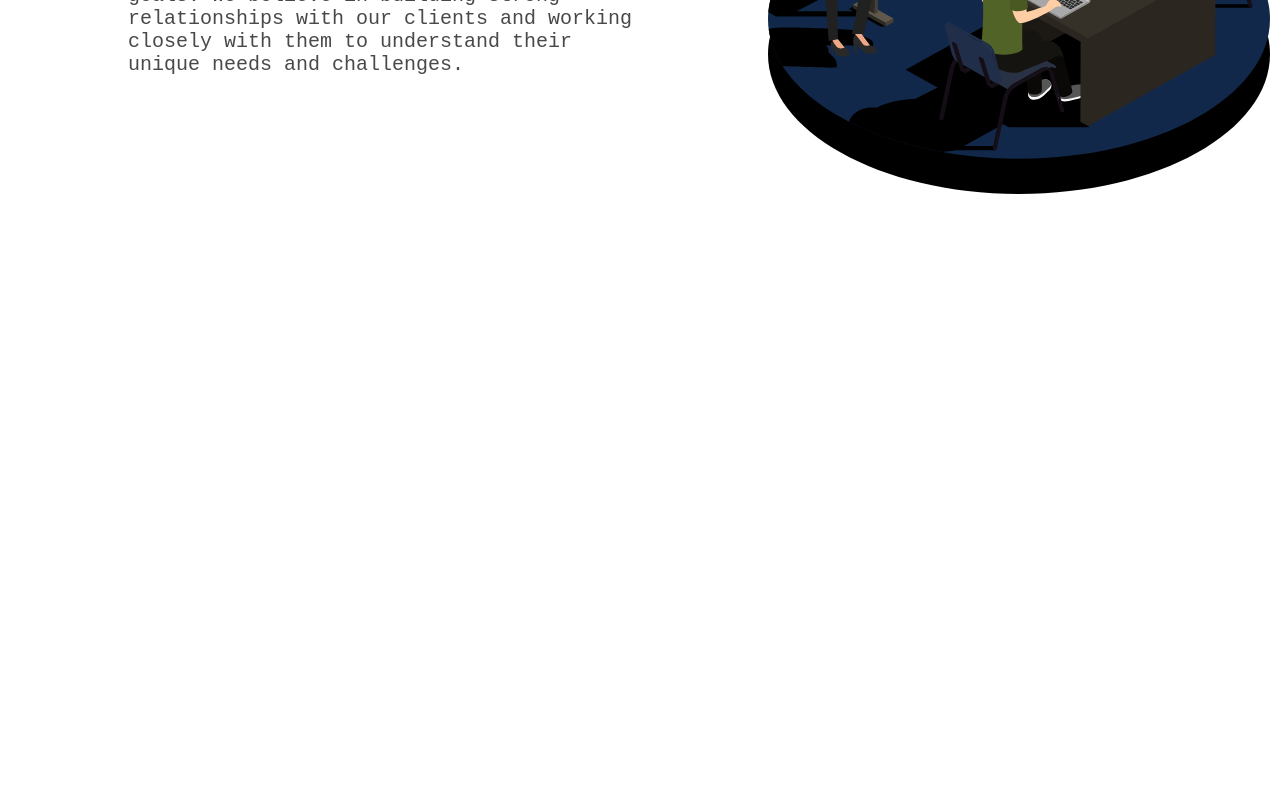
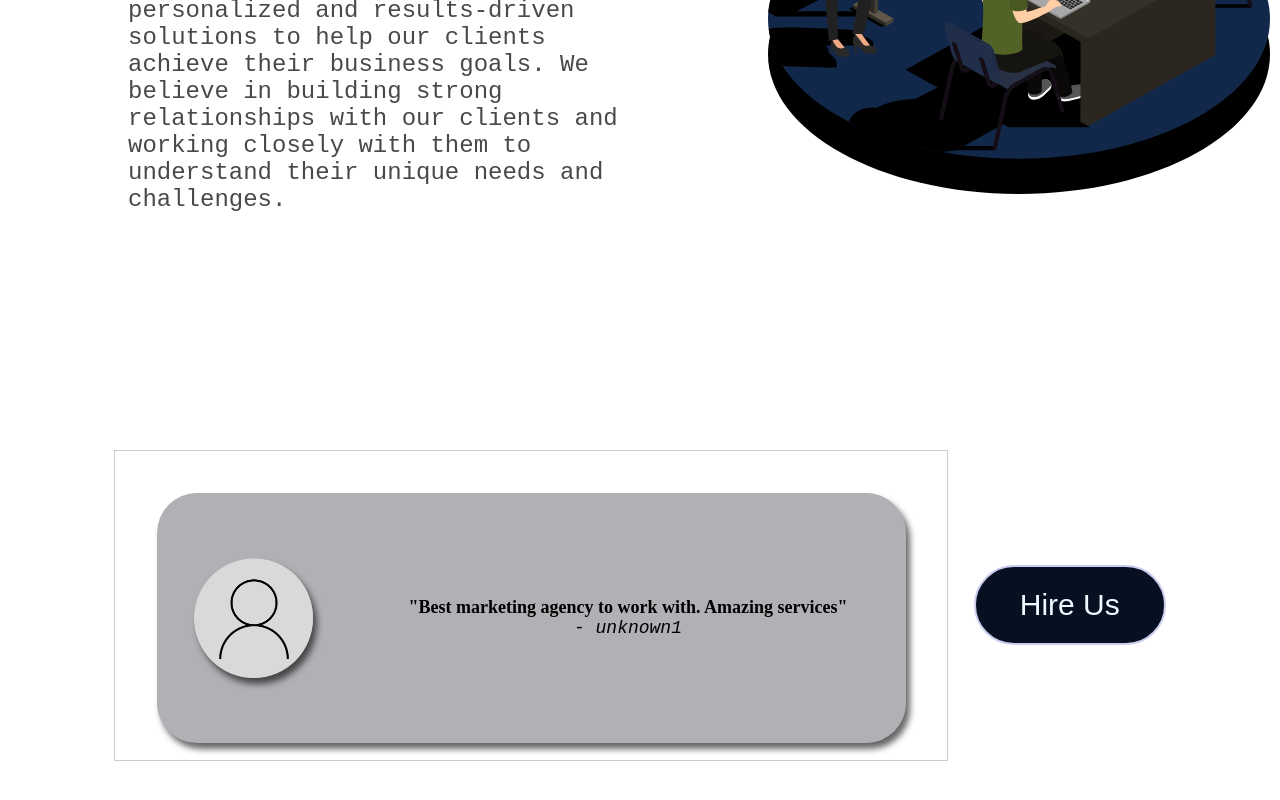
Before and after one commit to PaulTeshome/spira-site, a React (Create React App) app in the folder spira/: page / in a window 1280 px wide. Shown: the part 6873-7673 px from the top of the page. Before the commit the page ends 7141 px from the top, so only its background shows below. Built offline with nearby package versions, Linux system fonts and the light colour scheme.

Commit message:
update testimonial section
updating testimonial section in about us

```diff
--- a/spira/src/components/AboutUs.css
+++ b/spira/src/components/AboutUs.css
@@ -30,7 +30,7 @@
     width: 40%;
     justify-content: center;
     font-family: Glegoo;
-    font-size: 20px;
+    font-size: 24px;
     font-family:'Courier New', Courier, monospace;
     font-style: normal;
     color: rgb(73, 73, 73);
@@ -40,4 +40,112 @@
     display: flex;
     flex-direction: row;
     flex-wrap: wrap;
+    margin-top: 5%;
+    width: 100%;
+    height: 400px;
+    align-items: center;
+    justify-content: center;
+    overflow: hidden;
 }
+
+.testimonials-scroller{
+    display: flex;
+    flex-direction: column;
+    flex-shrink: 0%;
+    width:65%;
+    height: 270px;
+    margin-right: 2%;
+    padding-bottom: 3%;
+    align-items: center;
+    overflow-y: auto ;
+    overflow-x: hidden;
+    border: solid 1px rgba(0, 0, 0,.2);
+}
+
+.testimonials-scroller::-webkit-scrollbar{
+    width: 4px;
+}
+
+.testimonials-scroller::-webkit-scrollbar-track {
+    -webkit-box-shadow: inset 0 0 6px rgba(0,0,0,0.1);
+    -webkit-border-radius: 10px;
+    border-radius: 10px;
+}
+
+/* Handle */
+.testimonials-scroller::-webkit-scrollbar-thumb {
+    -webkit-border-radius: 10px;
+    border-radius: 10px;
+    background: rgba(22, 0, 110, 0.3);
+    -webkit-box-shadow: inset 0 0 6px rgba(0,0,0,0.5);
+}
+.testimonials-scroller::-webkit-scrollbar-thumb:window-inactive {
+    background: rgba(53, 6, 140, 0.3);
+}
+
+.testimonial-card{
+    display: flex;
+    flex-direction: row;
+    width:90%;
+    min-height: 250px;
+    border-radius: 40px;
+    margin-top:5%;
+    background-color: #AFB1B4;
+    align-items: center;
+    box-shadow: 4px 6px 6px rgba(0, 0, 0, 0.6);
+
+}
+
+.testimonial-profile-holder{
+    margin-left: 5%;
+    margin-right: 5%;
+    border-radius: 50%;
+    width: 120px;
+    height: 120px;
+    object-fit:contain;
+    overflow: hidden;
+    box-shadow: 4px 6px 6px rgba(0, 0, 0, 0.6);
+}
+
+.testimonial-profile{
+    width: auto;
+    height: 100%;
+    padding: 0;
+    margin: 0;
+    object-fit: cover;
+}
+
+.testimonial-text-holder{
+    display: flex;
+    flex-direction: column;
+    text-align: center;
+    font-size: 18px;
+    width:75%;
+}
+
+.testimonial-text{
+    font-family: serif;
+    font-weight:bold;
+}
+
+.testimonial-owner{
+    font-family: 'Courier New', Courier, monospace;
+    font-style: italic;
+}
+
+.last-hire-btn{
+    background-color:#061020;
+    border: solid 2px rgb(203, 203, 238);
+    border-radius: 40px;
+    height:80px;
+    width:15%;
+    color: aliceblue;
+    font-size: 30px;
+}
+
+.last-hire-btn:hover{
+    background-color:rgba(6, 16, 32,.7);
+    transform: scale(1.2,1.2);
+    transition:  0.5s ease-in-out;
+    box-shadow: 4px 6px 8px rgba(114, 119, 185, 0.6);
+}
--- a/spira/src/components/AboutUs.js
+++ b/spira/src/components/AboutUs.js
@@ -1,14 +1,16 @@
 import React from 'react'
+import TestimonialCard from './TestimonialCard'
 import './AboutUs.css'
 import illust4 from '../images/about us illustration.svg'
+import profile from '../images/default_profile.png'
 
 function AboutUs() {
   return (
-    <div className='aboutUs-container'>
+    <div className='aboutUs-container' id="abtUs">
               <span className='aboutUs-title'>ABOUT US</span>
 
               <div className='aboutUs-desc'>
-                  <div className="aboutUs-description" id="abtUs">
+                  <div className="aboutUs-description">
                       <span >Welcome to Spira, your go-to digital marketing agency for all your social
                         media and accounting management needs. We specialize in content creation,
                         marketing, and graphic design to help your brand stand out in the digital
@@ -23,8 +25,14 @@ function AboutUs() {
                   </div>
               </div>
 
-              <div className='testimonials'>
-
+              <div className='aboutUs-testimonials'>
+                <div className='testimonials-scroller'>
+                  <TestimonialCard source={profile} testimonial="Best marketing agency to work with. Amazing services" owner="unknown1"/>
+                  <TestimonialCard source={profile} testimonial="Best marketing agency to work with. Amazing services" owner="unknown2"/>
+                  <TestimonialCard source={profile} testimonial="Best marketing agency to work with. Amazing services" owner="unknown3"/>
+                  <TestimonialCard source={profile} testimonial="Best marketing agency to work with. Amazing services" owner="unknown4"/>
+                </div>
+                <button className='last-hire-btn'>Hire Us</button>
               </div>
 
            </div>
```
